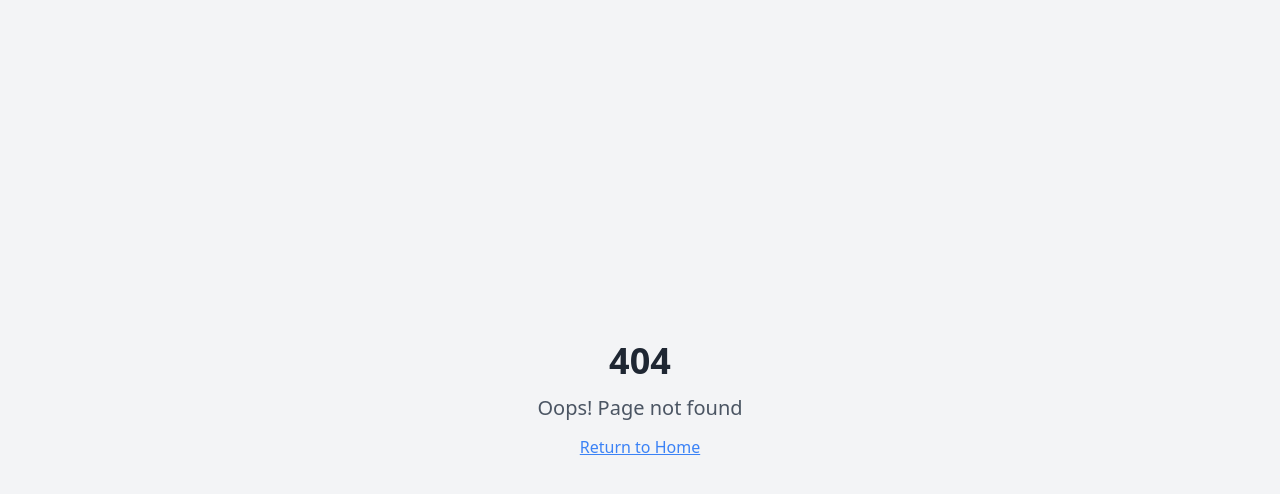
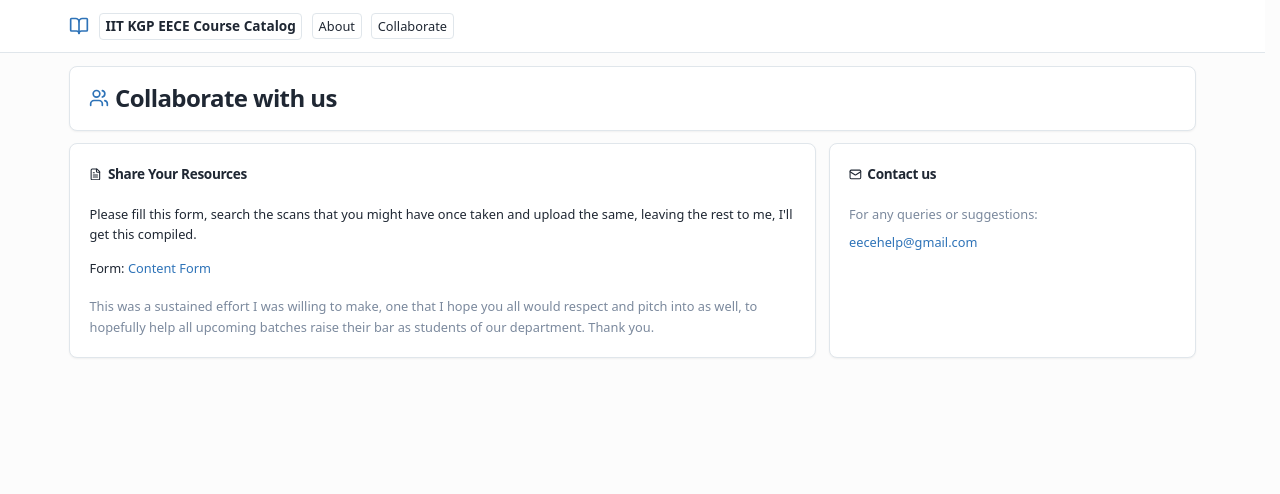
Before and after one commit to aaryans-tech-conclave/course-condensed-campus, a React (Vite) app: page /collaborate in a window 1280 px wide. Before the commit this address had no page. Shown: the top 494 px of the page. Built offline with nearby package versions, Linux system fonts and the light colour scheme.

Commit message:
basic pages

```diff
--- a/src/App.tsx
+++ b/src/App.tsx
@@ -3,8 +3,11 @@ import { Toaster as Sonner } from "@/components/ui/sonner";
 import { TooltipProvider } from "@/components/ui/tooltip";
 import { QueryClient, QueryClientProvider } from "@tanstack/react-query";
 import { BrowserRouter, Routes, Route } from "react-router-dom";
+import { Header } from "@/components/Header";
 import Index from "./pages/Index";
 import CourseDetails from "./pages/CourseDetails";
+import About from "./pages/About";
+import Collaborate from "./pages/Collaborate";
 import NotFound from "./pages/NotFound";
 
 const queryClient = new QueryClient();
@@ -15,12 +18,17 @@ const App = () => (
       <Toaster />
       <Sonner />
       <BrowserRouter>
+        <div className="min-h-screen bg-background">
+          <Header />
           <Routes>
             <Route path="/" element={<Index />} />
             <Route path="/course/:courseId" element={<CourseDetails />} />
+            <Route path="/about" element={<About />} />
+            <Route path="/collaborate" element={<Collaborate />} />
             {/* ADD ALL CUSTOM ROUTES ABOVE THE CATCH-ALL "*" ROUTE */}
             <Route path="*" element={<NotFound />} />
           </Routes>
+        </div>
       </BrowserRouter>
     </TooltipProvider>
   </QueryClientProvider>
--- /dev/null
+++ b/src/components/Header.tsx
@@ -0,0 +1,47 @@
+import { useNavigate, useLocation } from "react-router-dom";
+import { BookOpen } from "lucide-react";
+
+export function Header() {
+  const navigate = useNavigate();
+  const location = useLocation();
+
+  const handleHomeClick = () => {
+    navigate("/");
+  };
+
+  const handleAboutClick = () => {
+    navigate("/about");
+  };
+
+  const handleCollaborateClick = () => {
+    navigate("/collaborate");
+  };
+
+  return (
+    <div className="border-b bg-card">
+      <div className="max-w-6xl mx-auto p-4">
+        <div className="flex items-center gap-3">
+          <BookOpen className="w-5 h-5 text-primary" />
+          <button
+            onClick={handleHomeClick}
+            className="text-base font-semibold border border-border rounded px-2 py-0.5 cursor-pointer"
+          >
+            IIT KGP EECE Course Catalog
+          </button>
+          <button
+            onClick={handleAboutClick}
+            className="text-sm font-medium border border-border rounded px-2 py-0.5 cursor-pointer"
+          >
+            About
+          </button>
+          <button
+            onClick={handleCollaborateClick}
+            className="text-sm font-medium border border-border rounded px-2 py-0.5 cursor-pointer"
+          >
+            Collaborate
+          </button>
+        </div>
+      </div>
+    </div>
+  );
+}
--- a/src/index.css
+++ b/src/index.css
@@ -1,6 +1,11 @@
 @tailwind base;
 @tailwind components;
 @tailwind utilities;
+
+/* This reserves space for scrollbar on supported browsers */
+html {
+  scrollbar-gutter: stable;
+}
 
 /* Definition of the design system. All colors, gradients, fonts, etc should be defined here.
 All colors MUST be HSL.
--- /dev/null
+++ b/src/pages/About.tsx
@@ -0,0 +1,23 @@
+import { Card, CardContent, CardHeader, CardTitle } from "@/components/ui/card";
+
+export default function About() {
+  return (
+    <div className="max-w-4xl mx-auto p-4">
+      <Card>
+        <CardHeader>
+          <CardTitle>About the Website</CardTitle>
+        </CardHeader>
+        <CardContent>
+          <p className="text-sm leading-relaxed">
+            This website contains academic material and useful links for the core subjects of the
+            Department of Electronics and Electrical Communication Engineering, IIT Kharagpur,
+            inspired from the CSE counterpart I saw in my first year. The material is to be of
+            help for you to understand the curriculum beforehand, the goal being simple: help you
+            learn your EECE curriculum faster so you can devote more energy to projects, research,
+            coding, or whatever excites you next.
+          </p>
+        </CardContent>
+      </Card>
+    </div>
+  );
+}
--- /dev/null
+++ b/src/pages/Collaborate.tsx
@@ -0,0 +1,75 @@
+import { Card, CardContent, CardHeader, CardTitle } from "@/components/ui/card";
+import { Mail, Users, FileText } from "lucide-react";
+
+export default function Collaborate() {
+  return (
+    <div className="max-w-6xl mx-auto p-4">
+      {/* Page Title */}
+      <Card className="mb-4">
+        <CardHeader>
+          <CardTitle className="flex items-center gap-2">
+            <Users className="w-5 h-5 text-primary" />
+            Collaborate with us
+          </CardTitle>
+        </CardHeader>
+      </Card>
+
+      <div className="grid gap-4 md:grid-cols-3">
+        {/* Main Content Card - Takes 2 columns on desktop */}
+        <Card className="md:col-span-2">
+          <CardHeader>
+            <CardTitle className="text-base flex items-center gap-2">
+              <FileText className="w-4 h-4" />
+              Share Your Resources
+            </CardTitle>
+          </CardHeader>
+          <CardContent className="space-y-4">
+            <p className="text-sm leading-relaxed">
+              Please fill this form, search the scans that you might have once taken and upload
+              the same, leaving the rest to me, I'll get this compiled.
+            </p>
+
+            <p className="text-sm">
+              Form:{" "}
+              <a
+                href="https://forms.gle/bYUK4NxvHJ5eF1mP9"
+                target="_blank"
+                rel="noopener noreferrer"
+                className="text-primary hover:underline font-medium"
+              >
+                Content Form
+              </a>
+            </p>
+
+            <p className="text-sm leading-relaxed text-muted-foreground pt-2">
+              This was a sustained effort I was willing to make, one that I hope you all would
+              respect and pitch into as well, to hopefully help all upcoming batches raise their
+              bar as students of our department. Thank you.
+            </p>
+          </CardContent>
+        </Card>
+
+        {/* Contact Card - Takes 1 column on desktop */}
+        <Card>
+          <CardHeader>
+            <CardTitle className="text-base flex items-center gap-2">
+              <Mail className="w-4 h-4" />
+              Contact us
+            </CardTitle>
+          </CardHeader>
+          <CardContent>
+            <p className="text-sm text-muted-foreground mb-2">
+              For any queries or suggestions:
+            </p>
+            <a
+              href="mailto:eecehelp@gmail.com"
+              className="text-sm text-primary hover:underline"
+            >
+              eecehelp@gmail.com
+            </a>
+          </CardContent>
+        </Card>
+      </div>
+    </div>
+  );
+}
--- a/src/pages/CourseDetails.tsx
+++ b/src/pages/CourseDetails.tsx
@@ -3,7 +3,7 @@ import { courses } from "@/data/courses";
 import { Button } from "@/components/ui/button";
 import { Card, CardContent, CardHeader, CardTitle } from "@/components/ui/card";
 import { Badge } from "@/components/ui/badge";
-import { ArrowLeft, Users, Clock, MapPin, BookOpen, Calendar, Award } from "lucide-react";
+import { Users, Clock, MapPin, BookOpen, Calendar, Award } from "lucide-react";
 
 export default function CourseDetails() {
   const { courseId } = useParams();
@@ -13,35 +13,22 @@ export default function CourseDetails() {
 
   if (!course) {
     return (
-      <div className="min-h-screen bg-background p-4">
-        <div className="max-w-4xl mx-auto">
+      <div className="max-w-4xl mx-auto p-4">
         <div className="text-center">
           <h1 className="text-lg font-semibold mb-2">Course Not Found</h1>
           <p className="text-sm text-muted-foreground mb-4">The requested course could not be found.</p>
           <Button variant="outline" size="sm" onClick={() => navigate("/")}>
-              <ArrowLeft className="w-3 h-3" />
             Back to Courses
           </Button>
-          </div>
         </div>
       </div>
     );
   }
 
   return (
-    <div className="min-h-screen bg-background">
+    <div>
       <div className="border-b bg-card">
         <div className="max-w-6xl mx-auto p-3">
-          <Button
-            variant="ghost"
-            size="sm"
-            onClick={() => navigate("/")}
-            className="mb-2"
-          >
-            <ArrowLeft className="w-3 h-3" />
-            Back to Courses
-          </Button>
-
           <div className="flex items-start gap-3">
             <div className="flex-1">
               <div className="flex items-center gap-2 mb-2">
--- a/src/pages/Index.tsx
+++ b/src/pages/Index.tsx
@@ -40,29 +40,11 @@ const Index = () => {
     navigate(`/course/${courseId}`);
   };
 
-  const handleHomeClick = () => {
-    // Reset all filters and navigate to home
-    setSearchQuery("");
-    setSelectedDepartment("");
-    setSelectedSemester(null);
-    navigate("/");
-  };
-
   return (
-    <div className="min-h-screen bg-background">
-      {/* Header */}
+    <div>
+      {/* Filters Section */}
       <div className="border-b bg-card">
         <div className="max-w-6xl mx-auto p-4">
-          <div className="flex items-center gap-3 mb-3">
-            <BookOpen className="w-5 h-5 text-primary" />
-            <button
-              onClick={handleHomeClick}
-              className="text-lg font-semibold border border-border rounded px-3 py-1 cursor-pointer"
-            >
-              IIT KGP EECE Course Catalog
-            </button>
-          </div>
-
           {/* Semester Navigation */}
           <div className="mb-3">
             <div className="flex items-center gap-2 mb-2">
@@ -119,7 +101,7 @@ const Index = () => {
         </div>
       </div>
 
-      {/* Stats */}
+      {/* Stats and Course Grid */}
       <div className="max-w-6xl mx-auto p-4">
         <div className="grid grid-cols-2 md:grid-cols-4 gap-3 mb-4">
           <Card>
```
Lines whose indentation alone changed are shown as unchanged.
